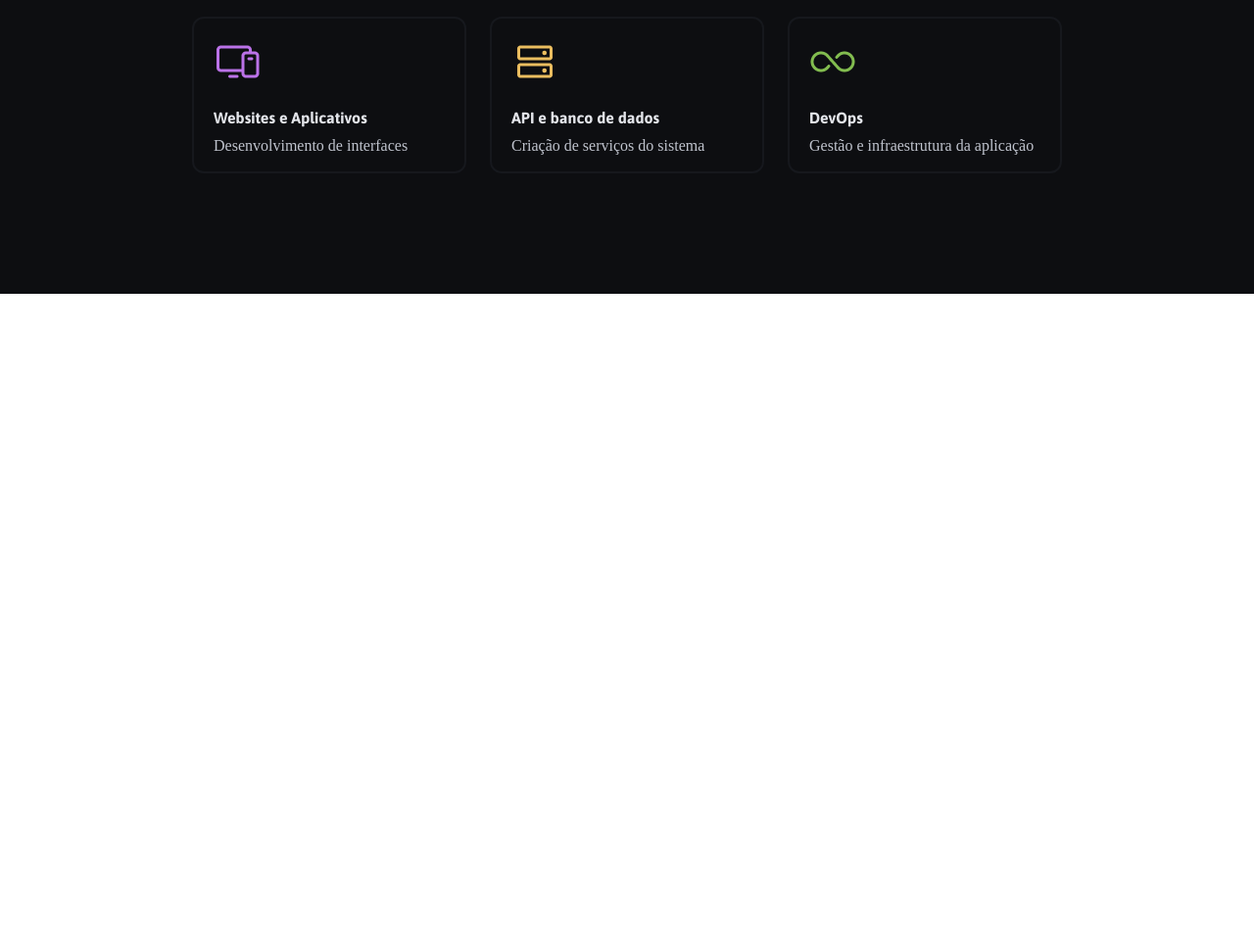
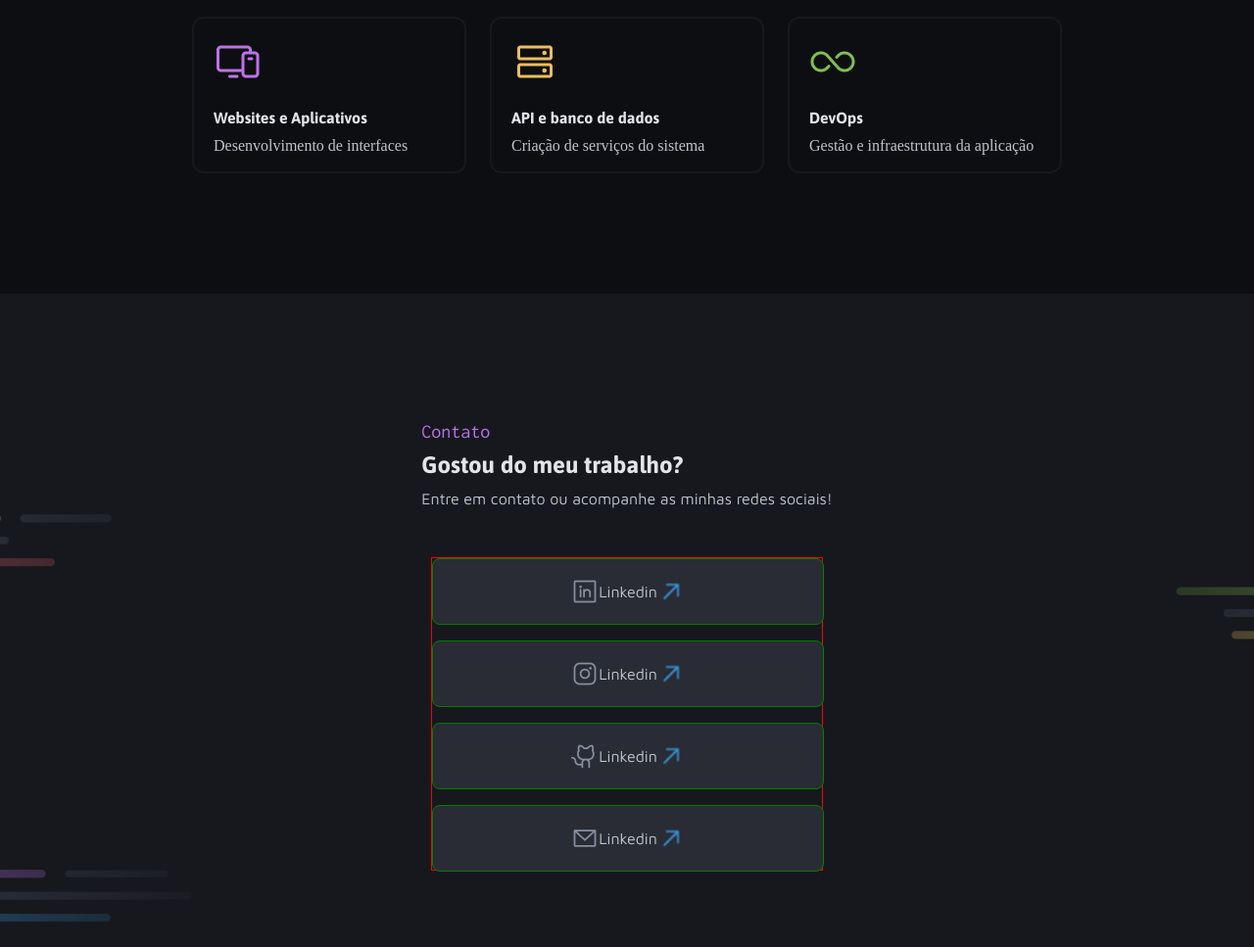
Before and after one commit to KevinDNunes/Portfolio-Dev, a plain HTML site: page index.html in a window 1280 px wide. Shown: the part 1830-2797 px from the top of the page at 98% size. Before the commit the page ends 2130 px from the top, so only its background shows below. Drawn offline with Linux system fonts and the light colour scheme.

Commit message:
Fazendo o footer

```diff
--- /dev/null
+++ b/assets/footer.css
@@ -0,0 +1,84 @@
+footer {
+  display: flex;
+  flex-direction: column;
+  background-size: cover;
+  background-repeat: no-repeat;
+  background-position: center center;
+
+  align-items: center;
+  justify-content: center;
+
+  width: 100%;
+  height: 790px;
+
+  padding: 128px 120px 200px 120px;
+  margin: 0;
+
+  background-repeat: no-repeat;
+  background-image: url(/assets/images/Background_Contacts.png);
+}
+
+.contato h5 {
+  font-family: "Inconsolata", serif;
+  font-weight: 400;
+  font-size: 20px;
+  line-height: 120%;
+  color: var(--purple);
+
+  margin-bottom: 8px;
+}
+
+.contato h3 {
+  font-family: "Asap", serif;
+  font-weight: 700;
+  font-size: 24px;
+  line-height: 120%;
+  color: var(--gray-600);
+
+  margin-bottom: 8px;
+}
+
+.contato p {
+  font-family: "Maven Pro", serif;
+  font-weight: 400;
+  font-size: 16px;
+  line-height: 140%;
+  color: var(--gray-500);
+
+  margin-bottom: 48px;
+}
+
+.box {
+  width: 400px;
+  height: 320px;
+  border: 1px solid red;
+}
+
+.acesso {
+  width: 400px;
+  height: 68px;
+  display: flex;
+  background-color: var(--gray-300);
+  border-radius: 8px;
+
+  align-items: center;
+  justify-content: center;
+
+
+  margin-bottom: 16px;
+  border: 1px solid green;
+}
+
+.acesso p {
+  font-family: "Maven Pro", serif;
+  font-weight: 400;
+  font-size: 16px;
+  color: var(--gray-500);
+}
+
+.acesso img {
+  line-height: 140px;
+
+  width: 28px;
+  height: 28px;
+}
--- a/assets/main.css
+++ b/assets/main.css
@@ -4,7 +4,7 @@ main {
 
   padding: 72px 120px;
 
-  background-color: var(--gray-100);
+  background-color: var(--gray-200);
 }
 
 main h5 {
--- a/assets/style.css
+++ b/assets/style.css
@@ -2,3 +2,4 @@
 @import url(header.css);
 @import url(main.css);
 @import url(section.css);
+@import url(footer.css);
--- a/index.html
+++ b/index.html
@@ -124,7 +124,41 @@
         <p>Gestão e infraestrutura da aplicação</p>
       </div>
     </div>
-    </section>
+  </section>
+
+  <footer>
+    <div class="contato">
+      <h5><span>Contato</span></h5>
+      <h3>Gostou do meu trabalho? </h3>
+      <p>Entre em contato ou acompanhe as minhas redes sociais!</p>
+    </div>
+
+    <div class="box">
+      <div class="acesso">
+        <img src="/assets/images/LinkedinLogo.png" alt="Linkedin">
+        <p>Linkedin</p>
+        <img src="/assets/images/ArrowUpRight.png" alt="Seta">
+      </div>
+
+      <div class="acesso">
+        <img src="/assets/images/InstagramLogo.png" alt="Instagram">
+        <p>Linkedin</p>
+        <img src="/assets/images/ArrowUpRight.png" alt="Seta">
+      </div>
+
+      <div class="acesso">
+        <img src="/assets/images/GithubLogo.png" alt="GitHub">
+        <p>Linkedin</p>
+        <img src="/assets/images/ArrowUpRight.png" alt="Seta">
+      </div>
+
+      <div class="acesso">
+        <img src="/assets/images/EnvelopeSimple.png" alt="Email">
+        <p>Linkedin</p>
+        <img src="/assets/images/ArrowUpRight.png" alt="Seta">
+      </div>
+    </div>
+  </footer>
 
 </body>
 </html>
```
Also changed, not shown: assets/images/ArrowUpRight.png (added), assets/images/EnvelopeSimple.png (added), assets/images/GithubLogo.png (added), assets/images/InstagramLogo.png (added), assets/images/LinkedinLogo.png (added).
